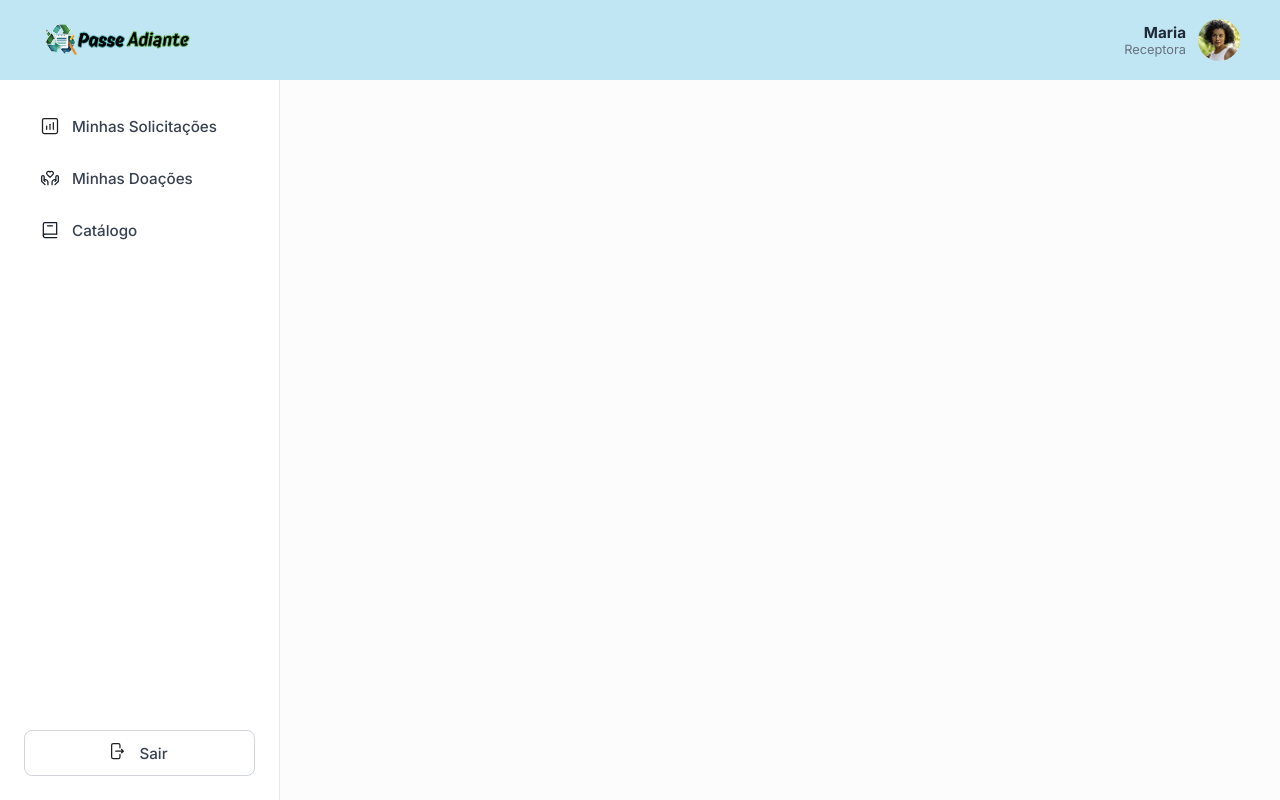
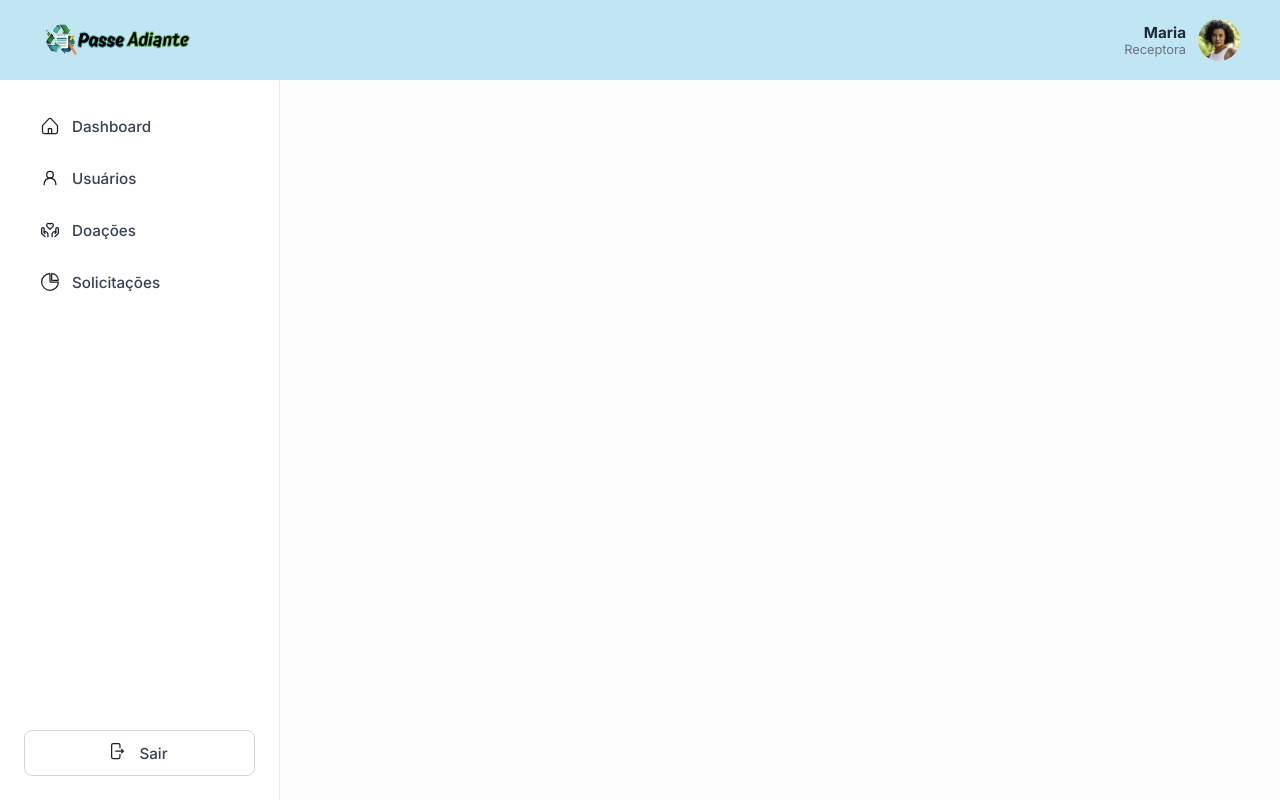
Before and after one commit to Matheus-Rodrigues-EC/Passa-Adiante-ReactJS, a React (Vite) app: page /app in a window 1280 px wide. Built offline with nearby package versions, Linux system fonts and the light colour scheme.

Commit message:
fix: fix navbar items

```diff
--- a/src/layouts/AppLayout.jsx
+++ b/src/layouts/AppLayout.jsx
@@ -23,12 +23,15 @@ export function AppLayout() {
                     <nav className={styles.nav}>
                         <Link to="/app/dashboard" className={styles.navLink}>
                             <svg className={styles.icon} viewBox="0 0 24 24" width="20" height="20" stroke="currentColor" strokeWidth="2" fill="none">
-                                <rect x="3" y="3" width="18" height="18" rx="2" stroke="#1F1F22" stroke-width="1.5" />
-                                <path d="M8 16V12" stroke="#1F1F22" stroke-width="1.5" stroke-linecap="round" />
-                                <path d="M12 16V10" stroke="#1F1F22" stroke-width="1.5" stroke-linecap="round" />
-                                <path d="M16 16V8" stroke="#1F1F22" stroke-width="1.5" stroke-linecap="round" />
+                                <path d="M10 21H5C3.89543 21 3 20.1046 3 19V12.2969C3 11.7852 3.19615 11.2929 3.54809 10.9215L10.5481 3.53257C11.3369 2.69989 12.663 2.69989 13.4519 3.53257L20.4519 10.9215C20.8038 11.2929 21 11.7852 21 12.2969V19C21 20.1046 20.1046 21 19 21H14M10 21V15.5C10 15.2239 10.2239 15 10.5 15H13.5C13.7761 15 14 15.2239 14 15.5V21M10 21H14" stroke="#1F1F22" stroke-width="1.5" />
                             </svg>
-                            Minhas Solicitações
+                            Dashboard
+                        </Link>
+                        <Link to="/app/usuarios" className={styles.navLink}>
+                            <svg className={styles.icon} viewBox="0 0 24 24" width="20" height="20" stroke="currentColor" strokeWidth="2" fill="none">
+                                <path d="M5 20V19C5 15.134 8.13401 12 12 12C15.866 12 19 15.134 19 19V20" stroke="#131927" stroke-width="1.5" stroke-linecap="round" stroke-linejoin="round" />
+                                <path d="M12 12C14.2091 12 16 10.2091 16 8C16 5.79086 14.2091 4 12 4C9.79086 4 8 5.79086 8 8C8 10.2091 9.79086 12 12 12Z" stroke="#131927" stroke-width="1.5" stroke-linecap="round" stroke-linejoin="round" />                            </svg>
+                            Usuários
                         </Link>
                         <Link to="/app/items" className={styles.navLink}>
                             <svg className={styles.icon} viewBox="0 0 24 24" width="20" height="20" stroke="currentColor" strokeWidth="2" fill="none">
@@ -38,17 +41,13 @@ export function AppLayout() {
                                 <path d="M6 20L2.17574 16.1757C2.06321 16.0632 2 15.9106 2 15.7515V10.5C2 9.67157 2.67157 9 3.5 9C4.32843 9 5 9.67157 5 10.5V15" stroke="#131927" stroke-width="1.5" stroke-linecap="round" stroke-linejoin="round" />
                                 <path d="M6 16L5.14187 15.1419C5.05103 15.051 5 14.9278 5 14.7994C5 14.6159 5.10366 14.4482 5.26776 14.3661L5.71067 14.1447C6.48064 13.7597 7.41059 13.9106 8.01931 14.5193L8.91421 15.4142C9.28929 15.7893 9.5 16.298 9.5 16.8284V20" stroke="#131927" stroke-width="1.5" stroke-linecap="round" stroke-linejoin="round" />
                             </svg>
-                            Minhas Doações
+                            Doações
                         </Link>
                         <Link to="/app/pedidos" className={styles.navLink}>
                             <svg className={styles.icon} viewBox="0 0 24 24" width="20" height="20" stroke="currentColor" strokeWidth="2" fill="none">
-                                <path d="M4 19V5C4 3.89543 4.89543 3 6 3H19.4C19.7314 3 20 3.26863 20 3.6V16.7143" stroke="#131927" stroke-width="1.5" stroke-linecap="round" />
-                                <path d="M6 17L20 17" stroke="#131927" stroke-width="1.5" stroke-linecap="round" />
-                                <path d="M6 21L20 21" stroke="#131927" stroke-width="1.5" stroke-linecap="round" />
-                                <path d="M6 21C4.89543 21 4 20.1046 4 19C4 17.8954 4.89543 17 6 17" stroke="#131927" stroke-width="1.5" stroke-linecap="round" stroke-linejoin="round" />
-                                <path d="M9 7L15 7" stroke="#131927" stroke-width="1.5" stroke-linecap="round" />
-                            </svg>
-                            Catálogo
+                                <path d="M12 22C17.3552 22 21.7272 17.7905 21.9877 12.4999C22.0013 12.2241 21.7761 12 21.5 12H12.5C12.2239 12 12 11.7761 12 11.5V2.5C12 2.22386 11.7759 1.9987 11.5001 2.01228C6.20948 2.27276 2 6.64479 2 12C2 17.5228 6.47715 22 12 22Z" stroke="#1F1F22" stroke-width="1.5" />
+                                <path d="M21.9846 9.49991C21.7367 5.47997 18.52 2.26332 14.5001 2.01538C14.2245 1.99838 14 2.22386 14 2.5V9.5C14 9.77614 14.2239 10 14.5 10H21.5C21.7761 10 22.0016 9.77553 21.9846 9.49991Z" stroke="#1F1F22" stroke-width="1.5" />                            </svg>
+                            Solicitações
                         </Link>
                     </nav>
 
--- a/src/routes.jsx
+++ b/src/routes.jsx
@@ -20,9 +20,9 @@ function AppRoutes() {
       </Route>
 
       <Route path="/app" element={<AppLayout />}>
-        <Route path="dashboard" element={<h1>Minhas Solicitações</h1>} />
-        <Route path="items" element={<h1>Minhas Doações</h1>} />
-        <Route path="pedidos" element={<h1>Catálogo</h1>} />
+        <Route path="dashboard" element={<h1>Dashboard</h1>} />
+        <Route path="items" element={<h1>Doações</h1>} />
+        <Route path="pedidos" element={<h1>Solicitações</h1>} />
         <Route path="usuarios" element={<h1>Usuários</h1>} />
       </Route>
     </Routes>
```
